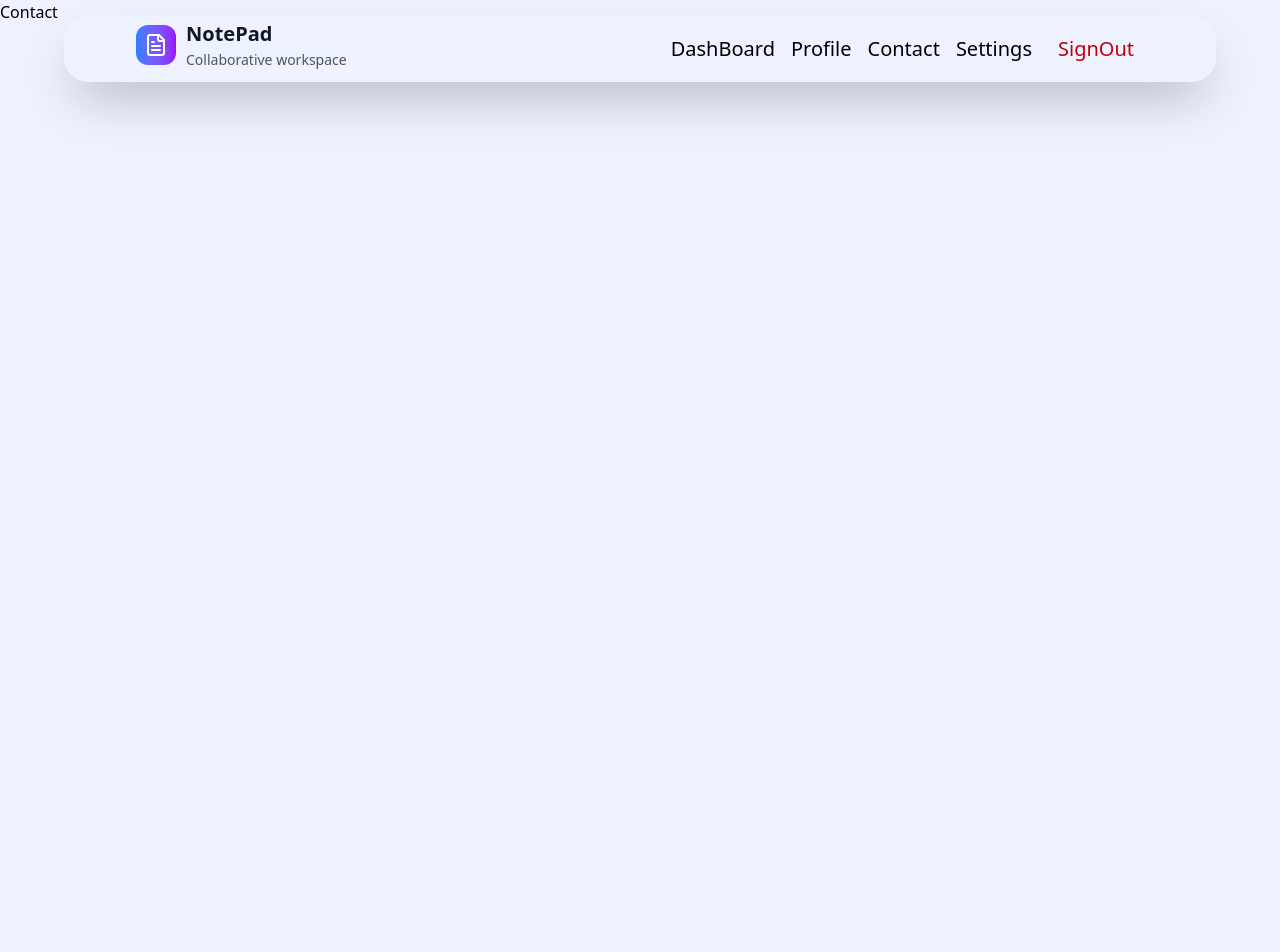
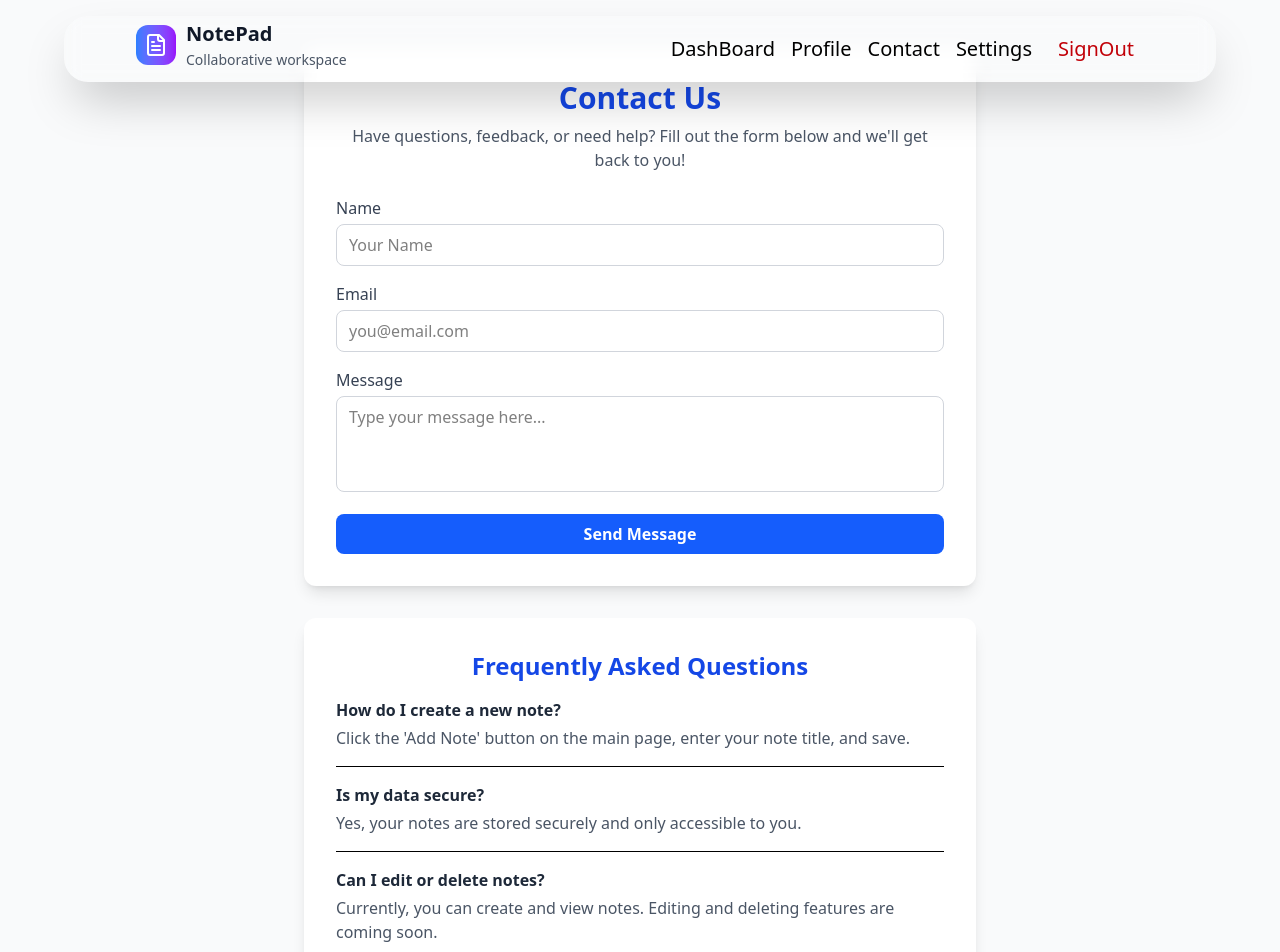
Before and after one commit to Smanikanta21/NotePad, a React (Vite) app: page /contact in a window 1280 px wide. Shown: the top 952 px of the page. Before the commit the page ends 800 px from the top, so only its background shows below. Built offline with nearby package versions, Linux system fonts and the light colour scheme.

Commit message:
feat: add Contact component with form and FAQ section

```diff
--- a/src/App.jsx
+++ b/src/App.jsx
@@ -7,6 +7,7 @@ import LandingPage from './components/LandingPage'
 import { ToastContainer } from 'react-toastify'
 import Setting from './components/settings'
 import Profile from './components/Profile'
+import Contact from './components/Contact'
 import { BrowserRouter,Routes,Route,Outlet } from 'react-router-dom'
 import 'react-toastify/dist/ReactToastify.css'
 function App() {
@@ -22,7 +23,7 @@ function App() {
           <Route path='/home' element={<Home />} />
           <Route path='/settings' element={<Setting/>}/>
           <Route path='/profile' element={<Profile />} />
-          <Route path='/contact' element={<div>Contact</div>} />
+          <Route path='/contact' element={<Contact />} />
         </Route>
       </Routes>
       <ToastContainer position="top-right" autoClose={3000} />
--- /dev/null
+++ b/src/components/Contact.jsx
@@ -0,0 +1,109 @@
+import React, { useState } from "react";
+
+const faqs = [
+  {
+    question: "How do I create a new note?",
+    answer: "Click the 'Add Note' button on the main page, enter your note title, and save.",
+  },
+  {
+    question: "Is my data secure?",
+    answer: "Yes, your notes are stored securely and only accessible to you.",
+  },
+  {
+    question: "Can I edit or delete notes?",
+    answer: "Currently, you can create and view notes. Editing and deleting features are coming soon.",
+  },
+  {
+    question: "How do I change the theme?",
+    answer: "Theme settings are saved in your browser. You can change them from the settings menu.",
+  },
+];
+
+const Contact = () => {
+  const [form, setForm] = useState({ name: "", email: "", message: "" });
+  const [submitted, setSubmitted] = useState(false);
+
+  const handleChange = (e) => {
+    setForm({ ...form, [e.target.name]: e.target.value });
+  };
+
+  const handleSubmit = (e) => {
+    e.preventDefault();
+    setSubmitted(true);
+    // You can add your backend POST request here
+  };
+
+  return (
+    <div className="min-h-screen bg-gray-50 flex flex-col items-center py-12 px-4">
+      <div className="max-w-2xl w-full bg-white rounded-xl shadow-lg p-8 mb-8">
+        <h1 className="text-3xl font-bold text-blue-700 mb-2 text-center">Contact Us</h1>
+        <p className="text-gray-600 mb-6 text-center">
+          Have questions, feedback, or need help? Fill out the form below and we'll get back to you!
+        </p>
+        {submitted ? (
+          <div className="text-green-600 text-center font-semibold py-6">
+            Thank you for reaching out! We'll respond soon.
+          </div>
+        ) : (
+          <form className="space-y-4" onSubmit={handleSubmit}>
+            <div>
+              <label className="block text-gray-700 font-medium mb-1">Name</label>
+              <input
+                type="text"
+                name="name"
+                value={form.name}
+                onChange={handleChange}
+                required
+                className="w-full border border-gray-300 rounded-lg px-3 py-2 focus:outline-none focus:ring-2 focus:ring-blue-400"
+                placeholder="Your Name"
+              />
+            </div>
+            <div>
+              <label className="block text-gray-700 font-medium mb-1">Email</label>
+              <input
+                type="email"
+                name="email"
+                value={form.email}
+                onChange={handleChange}
+                required
+                className="w-full border border-gray-300 rounded-lg px-3 py-2 focus:outline-none focus:ring-2 focus:ring-blue-400"
+                placeholder="you@email.com"
+              />
+            </div>
+            <div>
+              <label className="block text-gray-700 font-medium mb-1">Message</label>
+              <textarea
+                name="message"
+                value={form.message}
+                onChange={handleChange}
+                required
+                className="w-full border border-gray-300 rounded-lg px-3 py-2 h-24 resize-none focus:outline-none focus:ring-2 focus:ring-blue-400"
+                placeholder="Type your message here..."
+              />
+            </div>
+            <button
+              type="submit"
+              className="w-full bg-blue-600 text-white font-bold py-2 rounded-lg hover:bg-blue-700 transition"
+            >
+              Send Message
+            </button>
+          </form>
+        )}
+      </div>
+
+      <div className="max-w-2xl w-full bg-white rounded-xl shadow-lg p-8">
+        <h2 className="text-2xl font-bold text-blue-700 mb-4 text-center">Frequently Asked Questions</h2>
+        <div className="space-y-4">
+          {faqs.map((faq, idx) => (
+            <div key={idx} className="border-b pb-4">
+              <h3 className="font-semibold text-gray-800">{faq.question}</h3>
+              <p className="text-gray-600 mt-1">{faq.answer}</p>
+            </div>
+          ))}
+        </div>
+      </div>
+    </div>
+  );
+};
+
+export default Contact;
--- a/src/components/Home.jsx
+++ b/src/components/Home.jsx
@@ -48,7 +48,7 @@ const Home = () => {
       <>
         <div>
           <div className="h-screen">
-            <div className="mt-20 p-4">
+            <div className="mt-20 mx-4 p-4">
               {bringnotes.length === 0 ? (
                 <p className="text-center text-gray-500">No notes yet.</p>
               ) : (
@@ -59,6 +59,7 @@ const Home = () => {
                       className="bg-white shadow-lg rounded-lg p-4"
                     >
                       <h3 className="text-lg font-semibold">{note.title}</h3>
+
                     </div>
                   ))}
                 </div>
--- a/src/components/protectedRoutes.jsx
+++ /dev/null
@@ -1,5 +0,0 @@
-import { Navigate } from "react-router-dom";
-const ProtectedRoutes = ({ children }) => {
-    const isAuthenticated = localStorage.getItem('isAuthenticated') === 'true';
-    return isAuthenticated ? children : <Navigate to="/login" replace />;
-}
--- a/src/components/settings.jsx
+++ b/src/components/settings.jsx
@@ -2,13 +2,8 @@ import React from 'react'
 import { Settings } from 'lucide-react'
 const Setting = () => {
     return (
-        <div className='h-screen flex items-center justify-center'>
-            <div className='w-[95vw] h-screen border md:mt-32 mt-36'>
-                <div className='flex justify-center items-center'><h1 className='md:text-5xl pt-2 font-bold text-2xl'>Settings</h1></div>
-                <div className='flex items-center justify-center w-full py-5 border'>
-                    <h1 className='flex justify-center gap-2'><Settings/>Appearance</h1>
-                </div>
-            </div>
+        <div className='h-screen z-0 flex items-center justify-center '>
+            <h1 className='text-white'> Coming Soon!</h1>
         </div>
     )
 }
```
